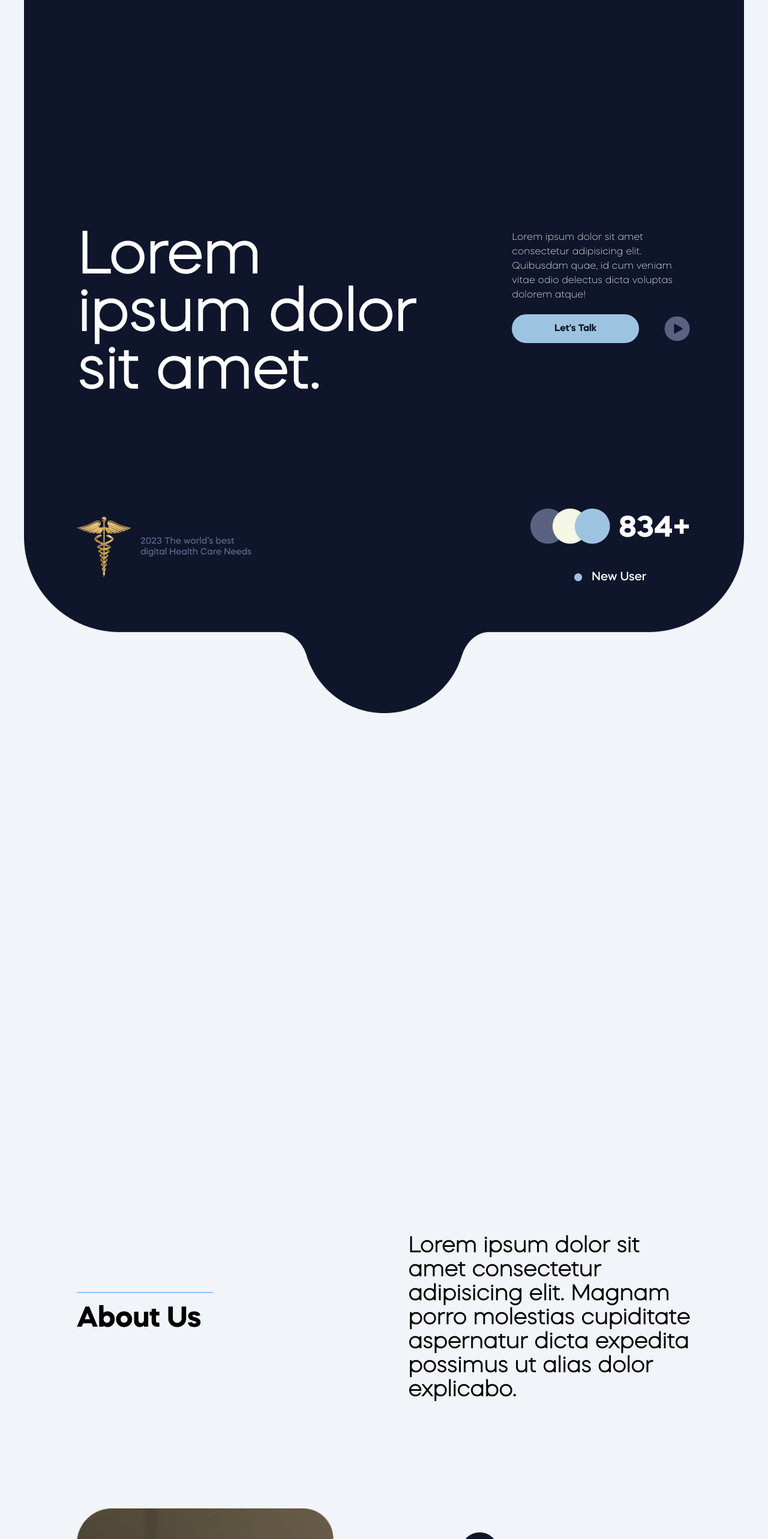
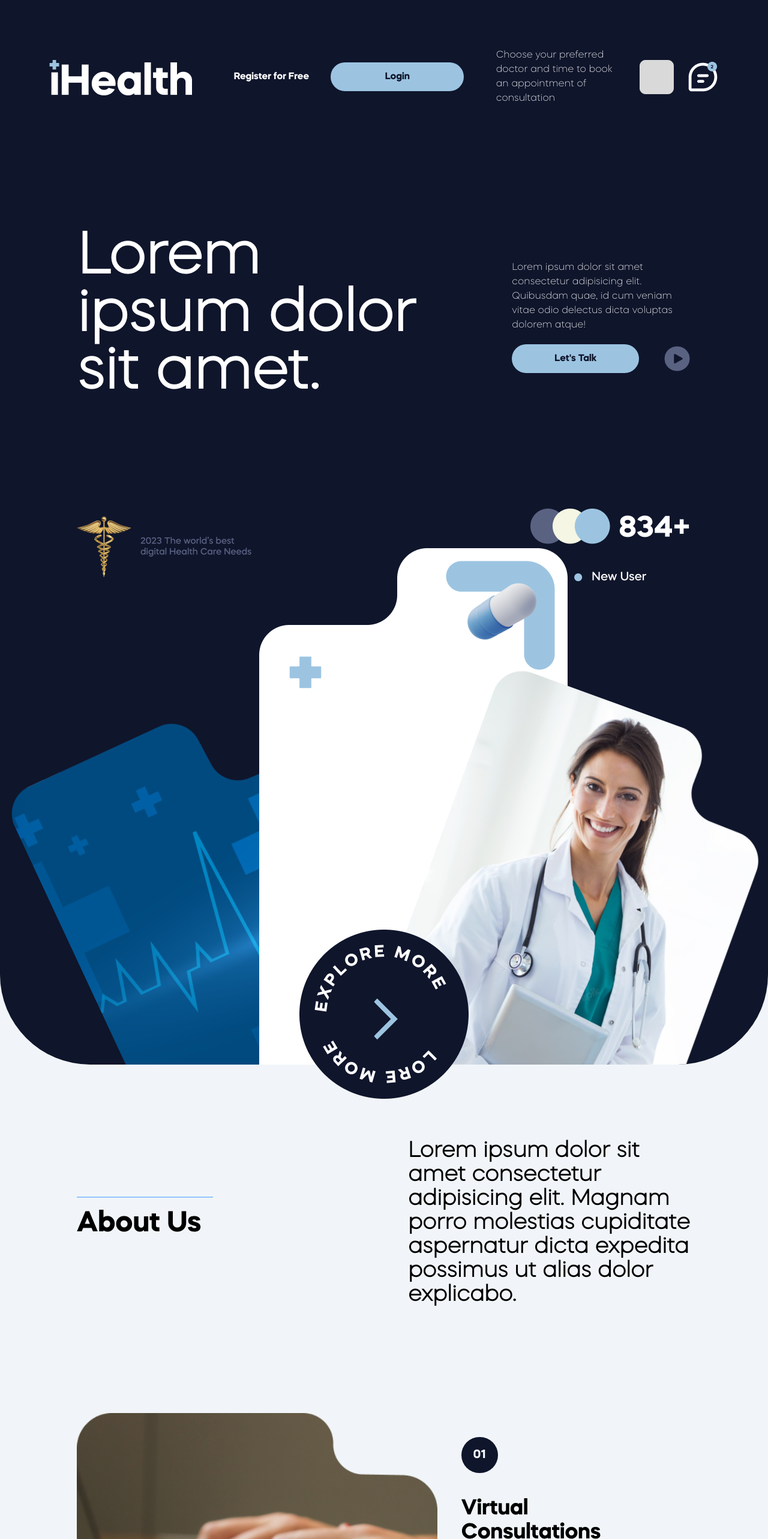
Before and after one commit to blahbalhabl/raite-site, a React (Vite) app: page / in a window 1280 px wide. Shown: the top 2566 px of the page at 60% size. Built offline with nearby package versions, Linux system fonts and the light colour scheme.

Commit message:
finished?

```diff
--- a/src/App.jsx
+++ b/src/App.jsx
@@ -1,6 +1,5 @@
 import { BrowserRouter as Router, Routes, Route } from "react-router-dom";
 import Landing from "./pages/Landing";
-// import Header from "./components/Header";
 import Registration from "./pages/Registration";
 import Appointment from "./pages/Appointment";
 import ScrollToTop from "./hooks/ScrollToTop";
@@ -9,7 +8,6 @@ const App = () => {
   return (
     <div className="font-mazzard h-full w-full">
       <Router>
-        {/* <Header /> */}
         <ScrollToTop />
         <Routes>
           <Route path="/" element={<Landing />} />
--- a/src/components/Footer.jsx
+++ b/src/components/Footer.jsx
@@ -10,16 +10,16 @@ const Footer = () => {
   return (
     <div className="px-10 bottom-0 w-full relative">
       <div className="w-full">
-        <button className="flex absolute top-5 left-1/2 -translate-x-1/2 w-[500px] justify-center items-center">
+        <button className="flex absolute top-5 left-1/2 -translate-x-1/2 md:w-[150px] lg:w-[500px] justify-center items-center">
           <img className="rotate-180" src={FooterBtn} />
         </button>
         <div className="flex flex-col gap-32 absolute bottom-20 mb-20">
           <div className="flex justify-between px-40 mr-10">
-            <div className=" flex justify-between gap-32">
-              <h1 className="text-white text-8xl font-mazzard-bold w-5/6">
+            <div className="flex flex-col lg:flex-row lg:justify-between gap-32">
+              <h1 className="text-white text-4xl lg:text-8xl font-mazzard-bold lg:w-5/6">
                 Connect, Consult, and Care Remotely
               </h1>
-              <div className="text-white w-2/6">
+              <div className="text-white lg:w-2/6">
                 <p>
                   Lorem ipsum dolor sit amet consectetur adipisicing elit.
                   Quibusdam quae, id cum veniam vitae odio delectus dicta
--- a/src/components/Header.jsx
+++ b/src/components/Header.jsx
@@ -7,21 +7,21 @@ import Button from "./Button";
 const Header = () => {
   const nav = useNavigate();
   return (
-    <div className="flex justify-between items-center bg-transparent px-20 ">
+    <div className="lg:mt-20 flex flex-col lg:flex-row justify-between items-center bg-transparent px-20 w-full">
       <div className="z-10">
         <img src={Logo} alt="logo.png" />
       </div>
-      <div className="flex gap-5 w-[400px] items-center">
+      <div className="flex flex-col items-center justify-center lg:flex-row gap-5 w-[400px] z-20">
         <span
           onClick={() => nav("/registration")}
-          className="text-white font-mazzard-bold w-[300px] cursor-pointer"
+          className="text-white font-mazzard-bold w-[300px] cursor-pointer text-center"
         >
           Register for Free
         </span>
         <Button type={"primary"} label={"Login"} />
       </div>
-      <div className="flex gap-5 text-white text-md z-10 w-2/6">
-        <p>
+      <div className="flex justify-center gap-5 mt-10 text-white text-md z-10 w-2/6 lg:mt-0">
+        <p className="hidden lg:block">
           Choose your preferred doctor and time to book an appointment of
           consultation
         </p>
--- a/src/pages/Landing.jsx
+++ b/src/pages/Landing.jsx
@@ -1,5 +1,7 @@
+import { useNavigate } from 'react-router-dom'
 import Button from '../components/Button'
 import Footer from '../components/Footer'
+import Header from '../components/Header'
 import Union from '../assets/images/Union.png'
 import IconText from '../assets/images/idk.png'
 import Patients from '../assets/images/Patients.png'
@@ -27,42 +29,44 @@ import Blogs2 from '../assets/images/Blogs 2.png'
 import Blogs3 from '../assets/images/Blogs 3.png'
 
 const Landing = () => {
+  const nav = useNavigate();
   return (
-    <div className="h-max absolute w-full text-black bg-slate-100">
+    <>
+    <Header />
+    <div className="h-max absolute top-0 w-full text-black bg-slate-100">
       {/* Section 1 */}
-      <div className='absolute w-full z-0 px-10'>
-        <img className='w-full' src={Union} />
-      </div>
+      <div className='absolute bg-primary rounded-b-[150px] overflow-clip'>
         <div className="relative mt-96 px-[10%] flex-col gap-64 w-full z-20">
-        <div className=" flex justify-between gap-32">
-          <h1 className="text-white text-8xl font-bold w-4/6">
+          <div className=" flex flex-col justify-center items-center gap-10 lg:flex-row lg:justify-between lg:gap-32">
+            <h1 className="text-white text-4xl lg:text-8xl font-bold lg:w-4/6">
               Lorem ipsum dolor sit amet.
             </h1>
-          <div className='text-white w-2/6'>
+            <div className='text-white w-4/6 lg:w-2/6'>
               <p>Lorem ipsum dolor sit amet consectetur adipisicing elit. Quibusdam quae, id cum veniam vitae odio delectus dicta voluptas dolorem atque!</p>
               <div className='flex text-white mt-5'>
-              <Button className='mr-10' label="Let's Talk" type={'primary'}/>
+                <Button className='mr-10' label="Let's Talk" type={'primary'} handleClick={() => nav('/appointment')}/>
                 <button className=''>
                   <img src={Play} />
                 </button>
               </div>
             </div>
           </div>
-        <div className='mt-44 flex justify-between items-center'>
+          <div className='mt-44 flex justify-between items-center mb-[800px]'>
               <img src={IconText} />
               <img src={Patients}/>
           </div>
-        {/* <div className='relative bottom-0'>
-          <img className='absolute -bottom-44 -left-72 rotate-[-25deg]' src={Banner1} />
-          <img className='absolute bottom-0' src={Banner} />
-          <img className='absolute -bottom-44 left-64 rotate-[20deg]' src={Doctor3} />
-          <button className="absolute -bottom-24 left-20">
+          <div className='relative left-1/2 -translate-x-52 bottom-0'>
+            <img className='absolute -bottom-48 -left-72 rotate-[-25deg]' src={Banner1} />
+            <img className='absolute -bottom-24' src={Banner} />
+            <img className='absolute -bottom-48 left-64 rotate-[20deg]' src={Doctor3} />
+          </div>
+        </div>
+      </div>
+      <button className="absolute top-[1550px] left-1/2 z-20 -translate-x-1/2">
           <img src={ButtonImg} />
       </button>
-        </div> */}
-      </div>
-      <div className='mt-96 flex flex-col'>
-        <div className='flex justify-between items-center gap-20 mt-[700px] px-[10%] my-44'>
+      <div className='mt-[1200px] flex flex-col'>
+        <div className='flex flex-col justify-between items-center gap-20 mt-[700px] px-[10%] my-44 lg:flex-row'>
           <span className='w-2/4'>
             <h1 className='p-5 pl-0 w-max border-t-2 text-5xl font-mazzard-bold text-start border-blue-300'>
               About Us
@@ -75,7 +79,7 @@ const Landing = () => {
         </div>
       </div>
       {/* Section 2 */}
-      <div className='flex justify-between px-[10%]'>
+      <div className='flex flex-col justify-between px-[10%] lg:flex-row'>
         <div className='w-auto'>
           <img className='w-full' src={AboutUs2} alt="" />
           <div className='flex my-5 p-5 px-0 gap-10'>
@@ -90,7 +94,7 @@ const Landing = () => {
           </div>
           <img className='w-full' src={AboutUs1} alt="" />
         </div>
-        <div className='flex w-1/2 flex-col gap-10'>
+        <div className='flex lg:w-1/2 flex-col gap-10'>
           <div className='flex flex-col gap-10 border-b-2 border-b-primary p-10'>
             <span className='p-4 px-5 text-xl font-mazzard-bold text-white rounded-full bg-primary w-max'>
               01
@@ -283,6 +287,7 @@ const Landing = () => {
       </div>
       <Footer />
     </div>
+    </>
   );
 };
 
```
Lines whose indentation alone changed are shown as unchanged.
